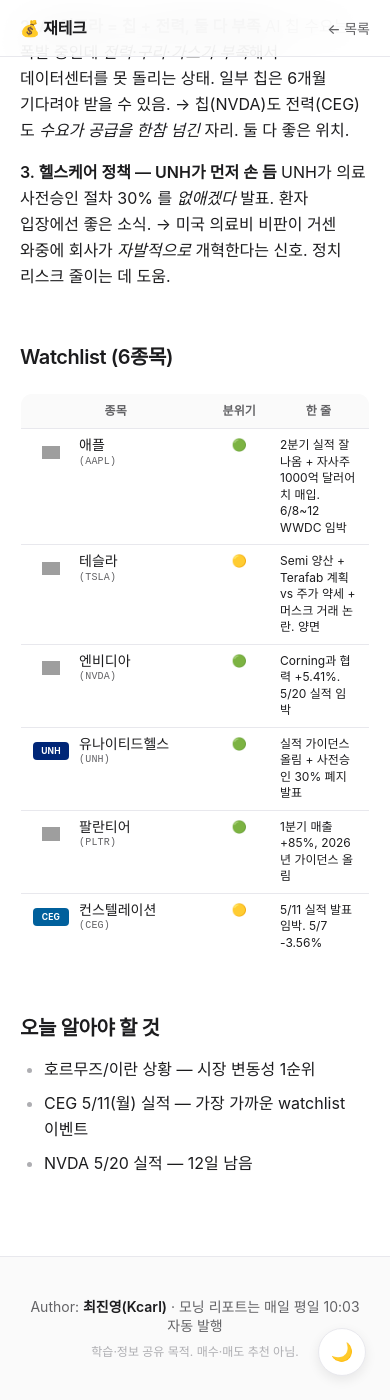
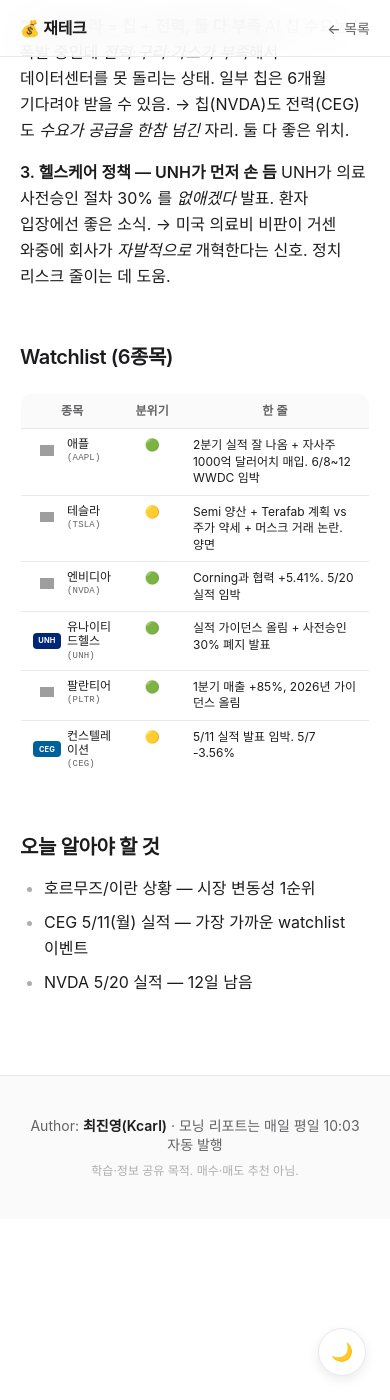
Before and after one commit to jinyeung0618/morning-report, a Jekyll site: the page built from _posts/2026-05-08-morning-report.md, in a window 390 px wide and 1400 px high, scrolled down 686 px. Built offline with Jekyll 4.4.1, drawn with Linux system fonts in a browser that asks for light colours; grey boxes are pictures that could not be loaded.

Commit message:
Watchlist cell: trim desktop width + add mobile compact layout
Desktop: 24ch → 20ch (was eating too much space)
Mobile (<640px):
- 1st column 13ch, 2nd column 4ch — gives 한 줄 column real breathing room
- ticker-logo / badge 36→28px wide, 18→16px tall
- ticker-text__ko 14→12px, __sym 10→9px
- ticker-cell gap 10→6px

Co-Authored-By: Claude Opus 4.7 (1M context) <noreply@anthropic.com>

```diff
--- a/assets/css/style.css
+++ b/assets/css/style.css
@@ -481,14 +481,50 @@ table td {
 /* 첫째 열(종목): 로고 + 한글명/약어 2단 / 둘째 열(분위기): 좁게 / 셋째 열(설명): 나머지 */
 table td:first-child,
 table th:first-child {
-  width: 24ch;
-  min-width: 20ch;
+  width: 20ch;
+  min-width: 17ch;
 }
 
 table td:nth-child(2),
 table th:nth-child(2) {
   width: 6ch;
   text-align: center;
+}
+
+/* 모바일: 종목 셀 축소 + 로고·텍스트 콤팩트 → 셋째 열 (한 줄) 여유 */
+@media (max-width: 640px) {
+  table td:first-child,
+  table th:first-child {
+    width: 13ch;
+    min-width: 12ch;
+  }
+  table td:nth-child(2),
+  table th:nth-child(2) {
+    width: 4ch;
+    min-width: 3ch;
+  }
+  .ticker-cell {
+    gap: 6px;
+  }
+  .ticker-logo {
+    width: 28px;
+    height: 16px;
+  }
+  .ticker-logo img {
+    width: 14px;
+    height: 14px;
+  }
+  .ticker-logo--badge {
+    width: 28px;
+    height: 16px;
+    font-size: 7.5px;
+  }
+  .ticker-text__ko {
+    font-size: 12px;
+  }
+  .ticker-text__sym {
+    font-size: 9px;
+  }
 }
 
 table tbody tr:last-child td { border-bottom: none; }
```
